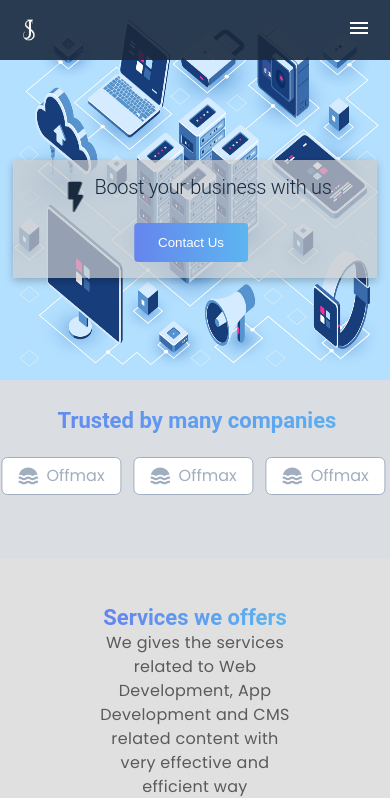
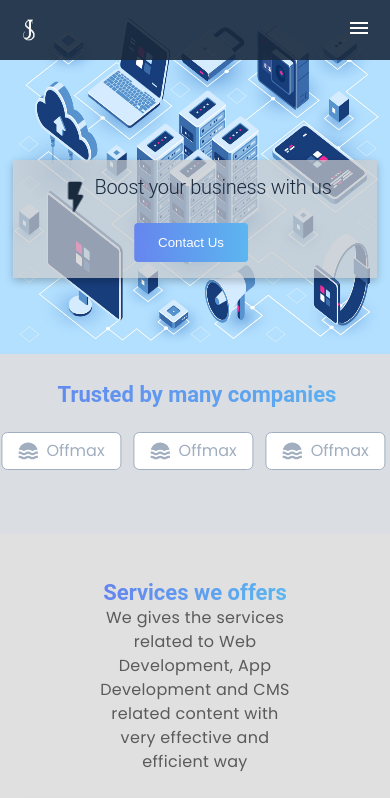
Before and after one commit to himanshujain-044/portfolio, a React (Create React App) app: page / in a window 390 px wide. Shown: the top 798 px of the page. Built offline with nearby package versions, Linux system fonts and the light colour scheme.

Commit message:
fix: css issue

```diff
--- a/src/pages/LandingPage/LandingView/LandingView.scss
+++ b/src/pages/LandingPage/LandingView/LandingView.scss
@@ -8,7 +8,7 @@
     top: 0;
     bottom: 0;
     width: 100%;
-    height: 100%;
+    height: inherit;
     overflow: hidden;
     object-fit: contain;
     img {
@@ -77,9 +77,6 @@
 @media only screen and (max-width: 900px) {
   .lv-container {
     height: 65vh;
-    &__video {
-      height: 65%;
-    }
     &__heading {
       top: 34%;
       width: 75%;
@@ -94,10 +91,7 @@
 
 @media only screen and (max-width: 600px) {
   .lv-container {
-    height: 45vh;
-    &__video {
-      height: 45%;
-    }
+    height: 42vh;
     &__heading {
       top: 26%;
       width: 85%;
```
